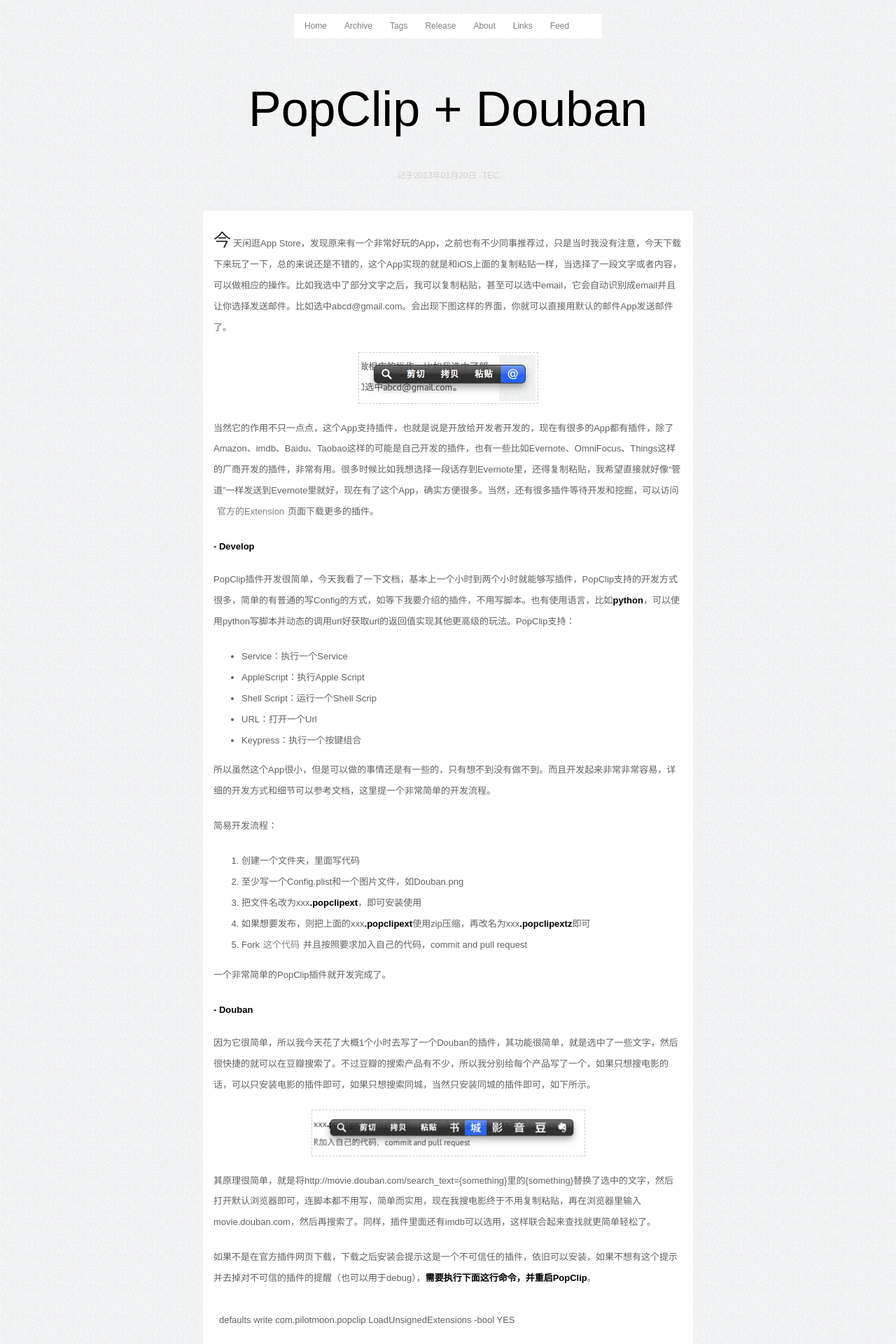
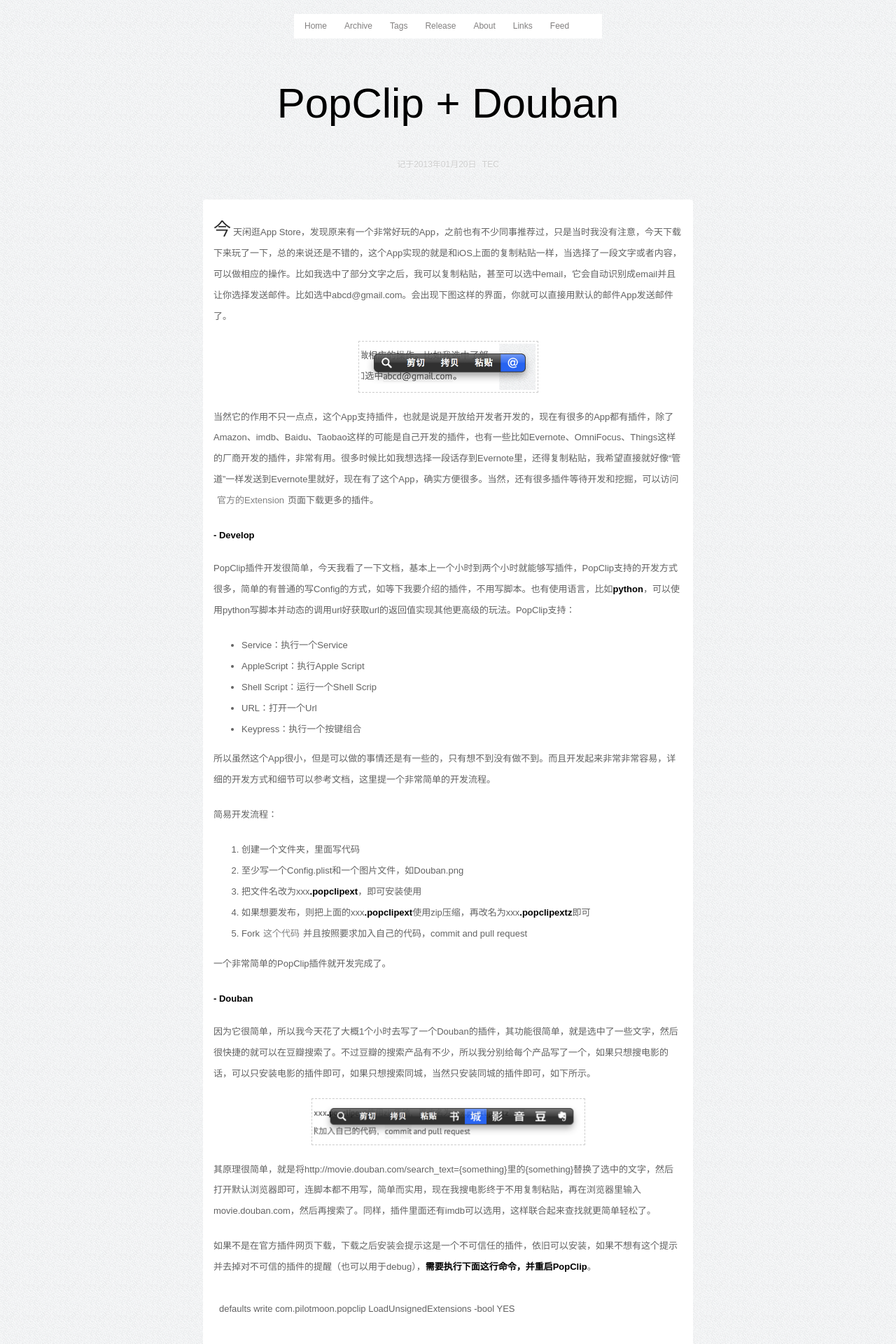
Before and after one commit to zwitzwit/guojing.github.com, a Jekyll site: the page built from index.html, in a window 1280 px wide. Shown: the top 1920 px of the page at 70% size. Built offline with Jekyll 4.4.1, drawn with Linux system fonts in a browser that asks for light colours; Markdown is read by kramdown in place of the engine named in the settings; the list of posts is cut into pages by our own code; comment, search, counter and statistics services are not loaded.

Commit message:
change style

```diff
--- a/css/style.css
+++ b/css/style.css
@@ -48,7 +48,7 @@
 
 .content strong {color:black;}
 
-.title {text-align: center; font-size: 70px}
+.title {text-align: center; font-size: 60px}
 .title {margin-bottom:30px;text-shadow:0 1px 0 #f0f0f0;}
 
 .content {margin-bottom:30px;background: rgba(255, 255, 255);font-size:13px;}
```
